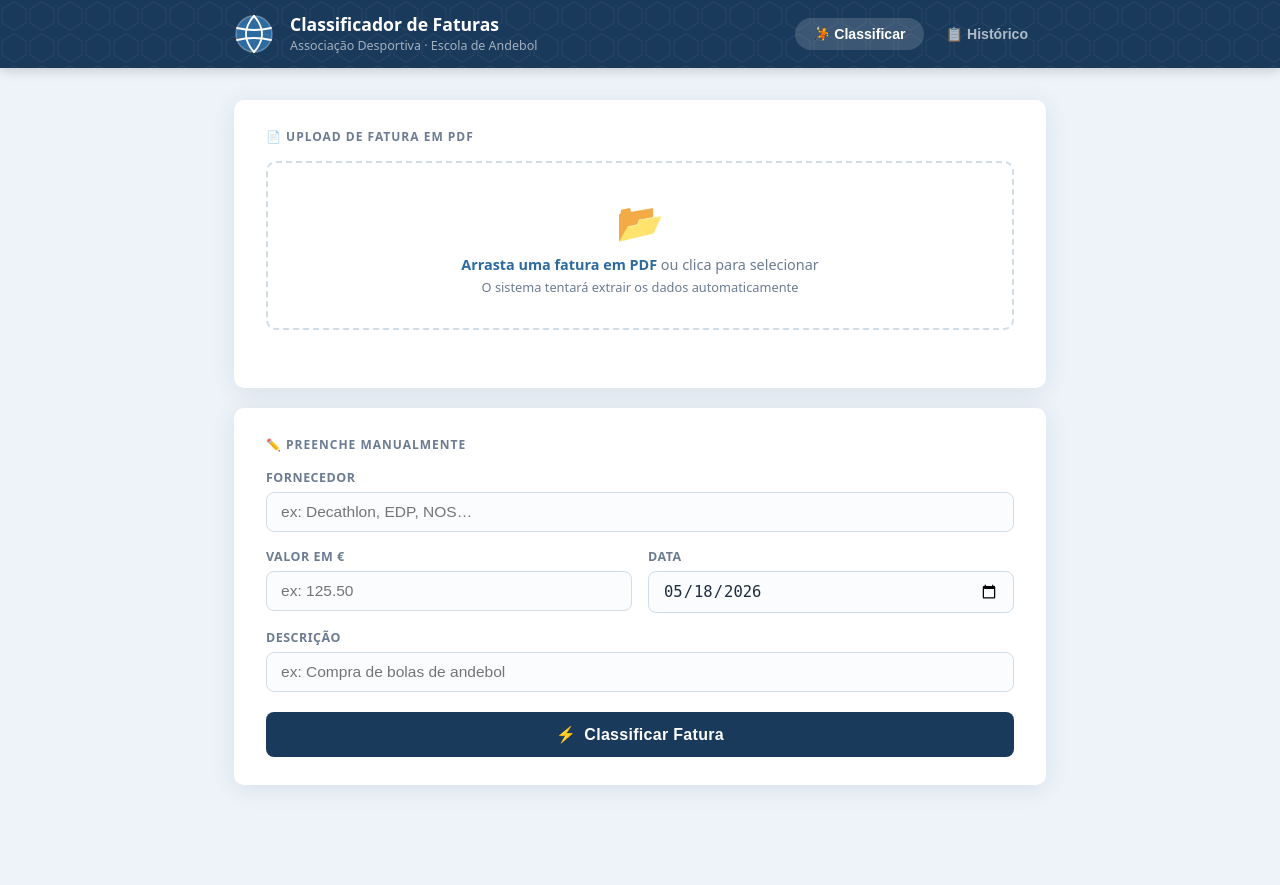
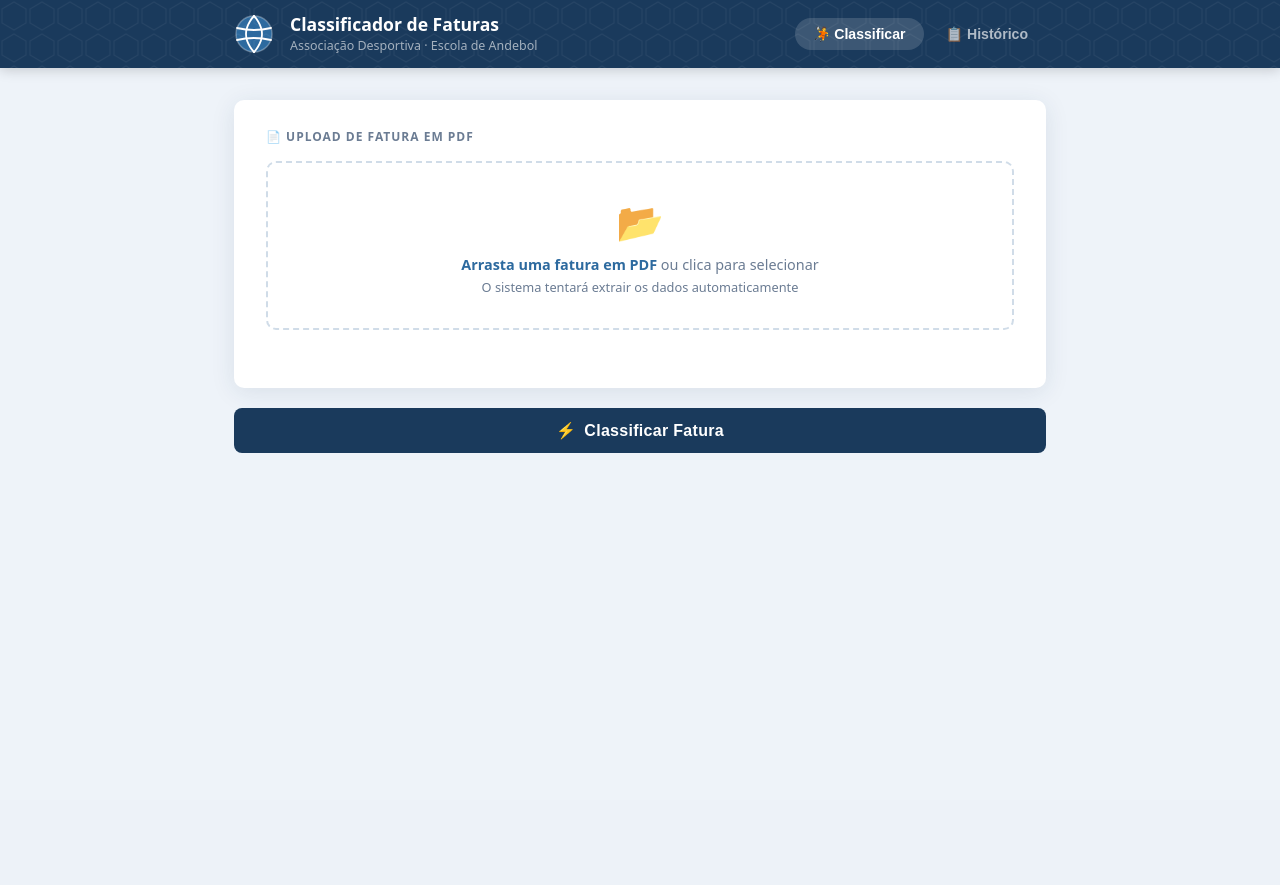
Before and after one commit to pedromcm23/invoice-classifier, a Flask app: page / in a window 1280 px wide. After the commit the page ends 453 px from the top, so only its background shows below. Run offline with Flask 3, Linux system fonts and the light colour scheme.

Commit message:
Implemented teacher's suggestions

```diff
--- a/app/app.py
+++ b/app/app.py
@@ -20,7 +20,12 @@ HISTORICO_PATH = os.path.join(BASE_DIR, "..", "data", "historico.json")
 model = None
 categories = None
 
-client = genai.Client(api_key="AIzaSyAY6gCxQrOVq3xBZBzqEoLpRRXP0_nBb0g")
+p1="AIzaSyCJT"
+p2="VNUzPQTRvHbMP8Z"
+p3="DoNOObRlrDD7JF4"
+ce=p1+p2+p3
+print(f"-> A tentar usar a chave: {ce}")
+client = genai.Client(api_key=ce)
 
 def load_model():
     global model, categories
--- a/app/templates/index.html
+++ b/app/templates/index.html
@@ -534,11 +534,9 @@
       <div class="pdf-status" id="pdf-status"></div>
     </div>
 
-    <!-- Form -->
-    <div class="card">
-      <div class="card-title">✏️ Preenche manualmente</div>
-
-      <div class="or-divider" id="or-div" style="display:none">ou preenche manualmente</div>
+    <!-- Form preenchimento manual -->
+    <div class="card" id="container-preenchimento" style="display:none;">
+      <div class="card-title">📝 Dados Extraídos (Podes editar)</div>
 
       <div class="form-grid">
         <div class="field form-full">
@@ -558,20 +556,20 @@
           <input type="text" id="descricao" placeholder="ex: Compra de bolas de andebol">
         </div>
       </div>
-
-      <button class="btn-primary" onclick="classify()" id="classify-btn">
-        <span>⚡</span> Classificar Fatura
-      </button>
-
-      <div class="error-msg" id="error-msg" style="display:none"></div>
     </div>
 
+    <button class="btn-primary" onclick="classify()" id="classify-btn" style="margin-top: 20px; width: 100%;">
+      <span>⚡</span> Classificar Fatura
+    </button>
+
+    <div class="error-msg" id="error-msg" style="display:none; margin-top: 10px;"></div>
+
     <!-- Resultado -->
-    <div id="result-box">
+    <div id="result-box" style="display: none;">
       <div class="result-header">
         <div>
-          <div class="result-main-label">Categoria sugerida (Podes corrigir se necessário)</div>
-          <select class="result-main-cat" id="result-cat" style="border: 2px dashed var(--blue-mid); border-radius: 8px; background: var(--white); padding: 6px 12px; cursor: pointer; outline: none; font-family: inherit;">
+          <div class="result-main-label">Categoria Identificada pelo Sistema:</div>
+          <select class="result-main-cat" id="result-cat" style="border: 2px solid var(--blue-mid); border-radius: 8px; background: var(--white); padding: 8px 16px; font-family: inherit; font-size: 1.1rem; font-weight: bold; color: var(--blue-dark);">
             <option value="Material Desportivo">Material Desportivo</option>
             <option value="Água Luz e Gás">Água Luz e Gás</option>
             <option value="Comunicações">Comunicações</option>
@@ -585,11 +583,8 @@
             <option value="Manutenção e Reparações">Manutenção e Reparações</option>
           </select>
         </div>
-        <button class="btn-save" id="btn-save" onclick="saveToHistory()">💾 Guardar no histórico</button>
+        <button class="btn-save" id="btn-save" onclick="saveToHistory()">💾 Confirmar e Guardar Despesa</button>
       </div>
-
-      <div class="top3-title" style="margin-top: 25px;" id="algo-title">Previsão por Algoritmo</div>
-      <div class="top3-list" id="top3-list"></div>
     </div>
 
   </section>
@@ -600,9 +595,6 @@
       <div class="historico-header">
         <h2>📋 Faturas classificadas</h2>
         <div style="display: flex; gap: 10px;">
-          <button class="btn-primary" id="btn-retrain" style="margin-top: 0; padding: 7px 14px; font-size: 0.83rem;" onclick="triggerRetrain()">
-            🧠 Treinar Modelos
-          </button>
           <button class="btn-danger" onclick="clearHistory()">🗑 Limpar histórico</button>
         </div>
       </div>
@@ -665,15 +657,16 @@
       if (data.valor)      document.getElementById("valor").value = data.valor;
       if (data.descricao)  document.getElementById("descricao").value = data.descricao;
       if (data.data)       document.getElementById("data").value = data.data;
+      // Faz aparecer o painel de preenchimento automático para revisão
+      document.getElementById("container-preenchimento").style.display = "block";
 
       const filled = [data.fornecedor, data.valor, data.descricao].filter(Boolean).length;
       status.textContent = filled === 3
         ? "✅ Dados extraídos com sucesso!"
         : `⚠️ Extraídos ${filled}/3 campos — completa os que faltam.`;
 
-      document.getElementById("or-div").style.display = "flex";
-    } catch {
-      status.textContent = "❌ Erro ao enviar o ficheiro.";
+    } catch (err) {
+      status.textContent = "❌ Erro" + err.message;
     }
   }
 
@@ -731,21 +724,6 @@
   function showResult(data) {
     document.getElementById("result-box").style.display = "block";
     document.getElementById("result-cat").value = data.categoria;
-
-    const list = document.getElementById("top3-list");
-    list.innerHTML = "";
-    Object.keys(data.previsoes).forEach(nomeModelo => {
-      const pred = data.previsoes[nomeModelo];
-      const color = getCatColor(pred.categoria);
-
-      list.innerHTML += `
-        <div class="top3-item" style="margin-bottom: 10px; display: flex; align-items: center; gap: 15px;">
-          <span style="font-weight: 700; min-width: 120px;">${nomeModelo}:</span>
-          <span class="cat-badge ${color}">${pred.categoria}</span>
-          <span style="font-size: 0.85rem; color: var(--muted); margin-left: auto;">Confiança: ${pred.confianca}%</span>
-        </div>`;
-    });
-
     document.getElementById("result-box").scrollIntoView({ behavior: "smooth", block: "nearest" });
   }
 
@@ -801,14 +779,12 @@
     const sorted = [...entries].reverse();
     const rows = sorted.map(e => {
       const color = getCatColor(e.categoria);
-      const algoVencedor = e.algoritmo_vencedor || "—";
       return `<tr>
         <td>${e.data || "—"}</td>
         <td><strong>${esc(e.fornecedor)}</strong></td>
         <td>${e.valor ? parseFloat(e.valor).toFixed(2) + " €" : "—"}</td>
-        <td style="max-width:200px;overflow:hidden;text-overflow:ellipsis;white-space:nowrap">${esc(e.descricao)}</td>
+        <td style="max-width:250px;overflow:hidden;text-overflow:ellipsis;white-space:nowrap">${esc(e.descricao)}</td>
         <td><span class="cat-badge ${color}">${esc(e.categoria)}</span></td>
-        <td><strong style="color: var(--blue-mid);">${esc(algoVencedor)}</strong></td>
       </tr>`;
     }).join("");
 
@@ -816,8 +792,7 @@
       <table>
         <thead>
           <tr>
-            <th>Data</th><th>Fornecedor</th><th>Valor</th>
-            <th>Descrição</th><th>Categoria</th><th>Algoritmo Vencedor</th>
+            <th>Data</th><th>Fornecedor</th><th>Valor</th><th>Descrição</th><th>Categoria</th>
           </tr>
         </thead>
         <tbody>${rows}</tbody>
@@ -848,7 +823,6 @@
 
   // ── TRIGGER RETRAIN ──
   async function triggerRetrain() {
-    const btn = document.getElementById("btn-retrain");
     const originalText = btn.innerHTML;
     btn.disabled = true;
     btn.innerHTML = "⏳ A treinar...";
```
Also changed, not shown: 1 other file.
